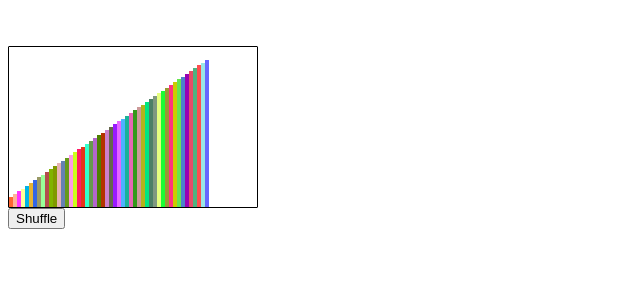
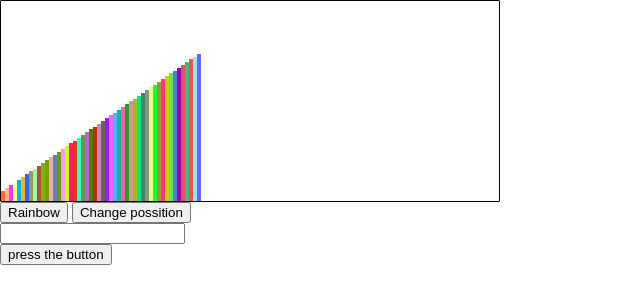
Before and after one commit to pompusha/sort_magic, a plain HTML site: page index.html in a window 1280 px wide. Shown: the whole page, without its empty margins (0-640 px from the left). Drawn offline with Linux system fonts and the light colour scheme.

Commit message:
счся

```diff
--- a/css/stylesheet.css
+++ b/css/stylesheet.css
@@ -1,37 +1,23 @@
-.div1{
-    width: 250px;
-    height: 200px;
-    /* border: 2px black solid; */
-    /* border-radius:5px; */
-    /* background-color: rgba(76, 43, 85, 0.7); */
+*{
+    margin: 0;
 }
+
+
 
 .main{
 
     display: flex;
     width: 100%;
-    height: 160px;
+    height: 200px;
     border: 1px black solid;
     border-radius: 1px;
 }
-
+.grey {
+    background-color: grey;
+}
 
 div{
     display: flex;
     flex-direction: row;
-    width:4px;
-    align-items: flex-end;
-}
-
-/* table{
-    display: flex;
-    border: 3px black solid;
-    align-items: flex-end;
-}
-td {
-	width: 4px;
-	height: 50px;
-	border: 1px solid black;
-    display: flex;
-
-} */
+    width:8px;
+    align-items: flex-end;}
--- a/index.html
+++ b/index.html
@@ -1,3 +1,4 @@
+
 <html lang="en">
   <head>
     <meta charset="UTF-8" />
@@ -8,21 +9,20 @@
   </head>
   <body>
     <div class="div1" id="f1">
-      <div id="rodia_ti_zloy" class="main">
-        <!-- <table id="rodia_ti_zloy">
-                 <tr>
+      <div class="main" id="rodia_ti_zloy"></div>
+    </div>
+
+    <input type="button" value="Rainbow" onclick="grey()" id="button_grey"></input>
+    <input type="button" value="Change possition" onclick="shuffle()" id="button_shuffle"></input>
+
+    <form id ="input_width">
+      <input type="text" name="f" ><br>
+      <button onclick="tryn()">press the button</button>
+    </form>
 
 
-                </tr>
 
 
-        </table> -->
-      </div>
-    </div>
-    <button onclick="shuffle()"> Shuffle </button>
-
-    <script src="js/tablemade_script.js">
-      hg
-    </script>
+    <script src="js/tablemade_script.js"></script>
   </body>
 </html>
--- a/js/tablemade_script.js
+++ b/js/tablemade_script.js
@@ -16,7 +16,7 @@
 
 Задание 3:
 Написать фунцию shuffle, которая будет по кнопке перемешивать cтупеньки.
-Это кнопка должна быть ниже поля.
+Это кнопка должна быть ниже поля. DONE
 
 Задание 4:
 Добавить кнопку Grey внутрь внешнего бокса - перекрасить все столбцы в серый цвет.
@@ -28,37 +28,151 @@
 И кнопкой применить.
 
 */
+//
+const width_input = document.getElementById("input_width");
+const button_grey = document.getElementById("button_grey");
+const ladder = document.getElementById("rodia_ti_zloy");
+const fiftin_spartains = document.getElementsByClassName("grey");
 
-const ladder = document.getElementById("rodia_ti_zloy")
-const colorArray = ['#FF6633', '#FFB399', '#FF33FF', '#FFFF99', '#00B3E6',
-                        '#E6B333', '#3366E6', '#999966', '#99FF99', '#B34D4D',
-                        '#80B300', '#809900', '#E6B3B3', '#6680B3', '#66991A',
-                        '#FF99E6', '#CCFF1A', '#FF1A66', '#E6331A', '#33FFCC',
-                        '#66994D', '#B366CC', '#4D8000', '#B33300', '#CC80CC',
-                        '#66664D', '#991AFF', '#E666FF', '#4DB3FF', '#1AB399',
-                        '#E666B3', '#33991A', '#CC9999', '#B3B31A', '#00E680',
-                        '#4D8066', '#809980', '#E6FF80', '#1AFF33', '#999933',
-                        '#FF3380', '#CCCC00', '#66E64D', '#4D80CC', '#9900B3',
-                        '#E64D66', '#4DB380', '#FF4D4D', '#99E6E6', '#6666FF', '#4DB3FF'];
+const colorArray = [
+  "#FF6633",
+  "#FFB399",
+  "#FF33FF",
+  "#FFFF99",
+  "#00B3E6",
+  "#E6B333",
+  "#3366E6",
+  "#999966",
+  "#99FF99",
+  "#B34D4D",
+  "#80B300",
+  "#809900",
+  "#E6B3B3",
+  "#6680B3",
+  "#66991A",
+  "#FF99E6",
+  "#CCFF1A",
+  "#FF1A66",
+  "#E6331A",
+  "#33FFCC",
+  "#66994D",
+  "#B366CC",
+  "#4D8000",
+  "#B33300",
+  "#CC80CC",
+  "#66664D",
+  "#991AFF",
+  "#E666FF",
+  "#4DB3FF",
+  "#1AB399",
+  "#E666B3",
+  "#33991A",
+  "#CC9999",
+  "#B3B31A",
+  "#00E680",
+  "#4D8066",
+  "#809980",
+  "#E6FF80",
+  "#1AFF33",
+  "#999933",
+  "#FF3380",
+  "#CCCC00",
+  "#66E64D",
+  "#4D80CC",
+  "#9900B3",
+  "#E64D66",
+  "#4DB380",
+  "#FF4D4D",
+  "#99E6E6",
+  "#6666FF",
+  "#4DB3FF",
+];
+let width = 4;
+// создание 50 дивов
 
-function fifty_spartans(ladder, n) {
-    const heights = []
-    for (i = 0 ; i < n; i ++) {
-        heights[i] = 10 + i*2.8
-    }
+// console.log(width);
+function fifty_spartans(ladder, n, width_) {
+  const heights = [];
+  for (i = 0; i < n; i++) {
+    heights[i] = 10 + i * 2.8;
+  }
 
-    for (i = 1; i < n+1; i++) {
-        let box = document.createElement("div")
-        column = ladder.insertAdjacentElement("beforeend", box)
+  for (i = 1; i < n + 1; i++) {
+    let box = document.createElement("div");
+    column = ladder.insertAdjacentElement("beforeend", box);
 
-        column.setAttribute("id","col_" + i)
-        column.style.backgroundColor = colorArray[(i-1) % colorArray.length] //от 0 до colorArray.length-1
-        column.style.height = heights[i-1]
-    }
+    column.setAttribute("id", "col_" + i);
+    column.setAttribute("class", "grey");
+    column.style.backgroundColor = colorArray[(i - 1) % colorArray.length];
+    column.style.height = heights[i - 1];
+    console.log(width_);
+    column.style.width = width_;
+  }
 }
 
-function shuffle() {
-    alert("I'm not implemented")
+// кнопка изменение цвета
+function grey() {
+  if (button_grey.value === "grey") {
+    button_grey.value = "Rainbow";
+    for (i in fiftin_spartains) {
+      fiftin_spartains[i].style.backgroundColor =
+        colorArray[i % colorArray.length];
+    }
+  } else if (button_grey.value === "Rainbow") {
+    button_grey.value = "grey";
+
+    for (i in fiftin_spartains) {
+      fiftin_spartains[i].style.backgroundColor = "grey";
+      fiftin_spartains[i].style.border = "black";
+      fiftin_spartains[i].style.borderWidth = "0.1";
+    }
+  }
 }
 
-fifty_spartans(ladder, 50)
+// кнопка перемешивания столбиков
+const shuffle = () => {
+  // console.log(fiftin_spartains);
+  let arr_fiftin_spartains = [].slice.call(fiftin_spartains);
+  while (ladder.hasChildNodes()) {
+    ladder.removeChild(ladder.firstChild);
+  }
+  let shiffeled_arr_fiftin_spartains = [];
+  let shiffeled2_arr_fiftin_spartains = [];
+  arr_fiftin_spartains.forEach((div_element) => {
+    if (Math.round(Math.random()) === 1) {
+      shiffeled_arr_fiftin_spartains.push(div_element);
+    } else {
+      shiffeled2_arr_fiftin_spartains.push(div_element);
+    }
+    arr_result = [
+      ...shiffeled_arr_fiftin_spartains,
+      ...shiffeled2_arr_fiftin_spartains,
+    ];
+    arr_result.forEach((el) => ladder.appendChild(el));
+  });
+  // console.log(arr_fiftin_spartains);
+};
+
+// установка размеров рамки
+function chanjeSize(object, width_) {
+  document.getElementById(object).style.width = 10 * 50;
+  console.log();
+}
+
+chanjeSize("f1", 4);
+fifty_spartans(ladder, 50, width);
+
+// test INPUT
+let some = [];
+function tryn() {
+  // ;
+  a = width_input.value;
+  alert(typeof a);
+  // // array.forEach(element => {
+  //   while (ladder.hasChildNodes()) {
+  //   //   ladder.removeChild(ladder.firstChild);
+  //   // }
+  // });
+  // fifty_spartans(ladder, 50, width_input.value);
+}
+console.log(some);
```
